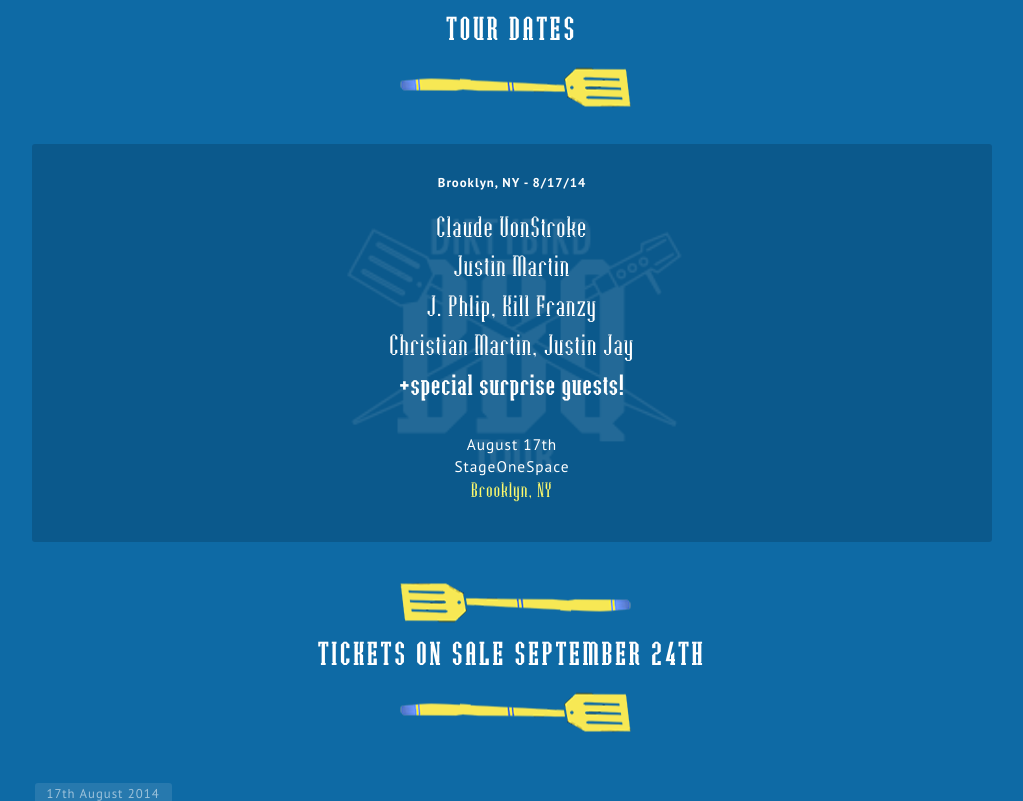
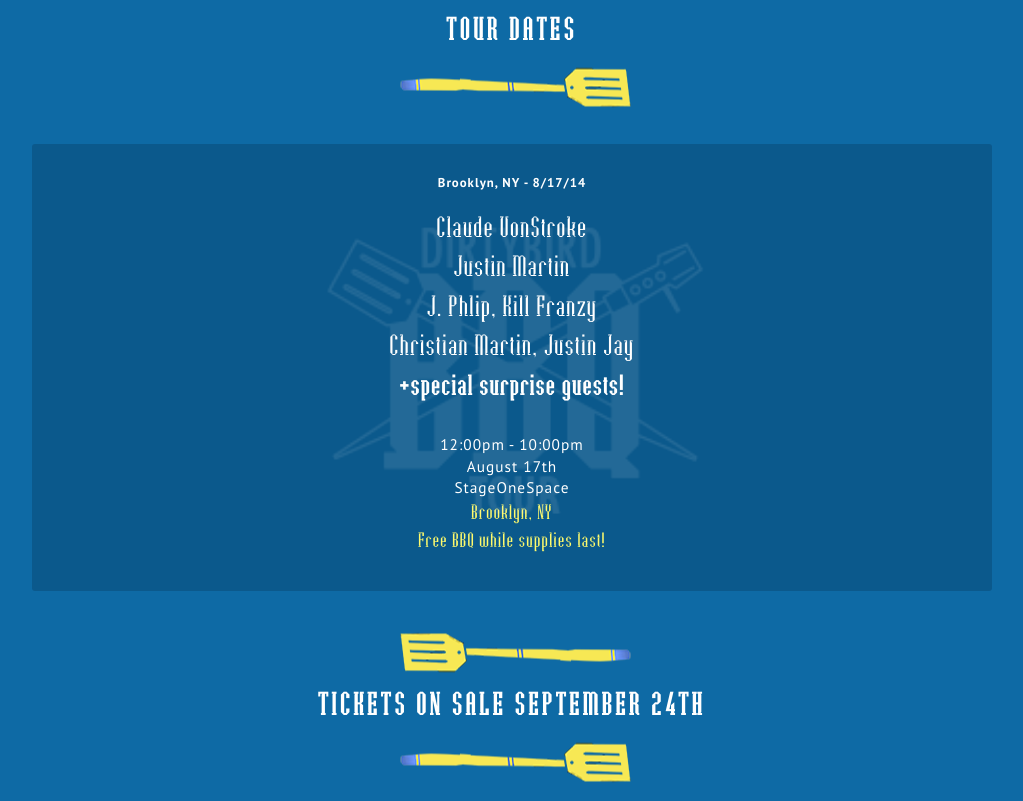
Before and after one commit to maxbrokman/bbq-micro, a PHP site: page / in a window 1280 px wide. Shown: the part 445-1246 px from the top of the page, without its empty margins (128-1151 px from the left). Run offline with PHP 8.4, Linux system fonts and the light colour scheme; some libraries are stand-ins or nearby versions.

Commit message:
For Email 13th June

```diff
--- a/index.php
+++ b/index.php
@@ -63,9 +63,11 @@
                             <span class="act">&#43; surprise guests!
                         </div>-->
                         <div class="details">
+                            12:00pm - 10:00pm<br />
                             August 17th<br />
                             StageOneSpace<br />
                             <span class="protocol">Brooklyn, NY</span><br />
+                            <span class="protocol">Free BBQ while supplies last!</span>
                         </div>
                         <div class="tickets">
                         </div>
```
